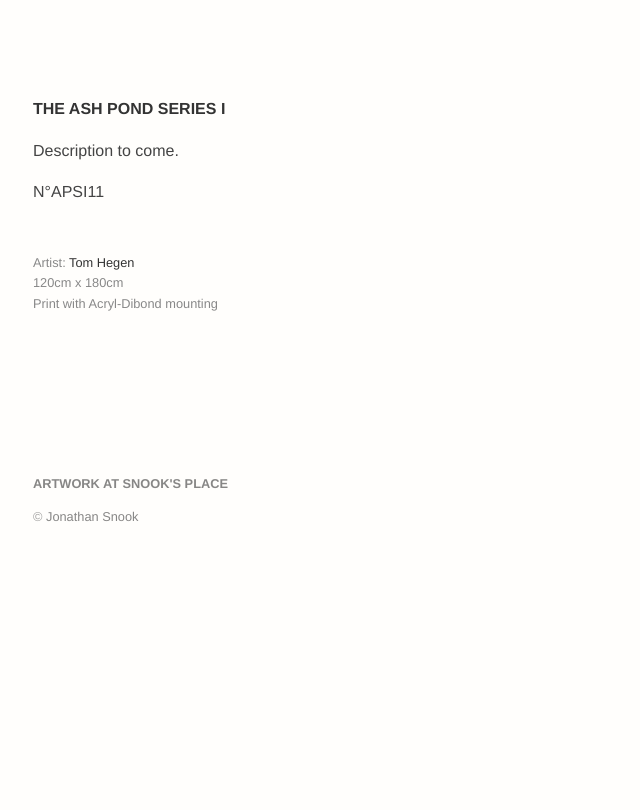
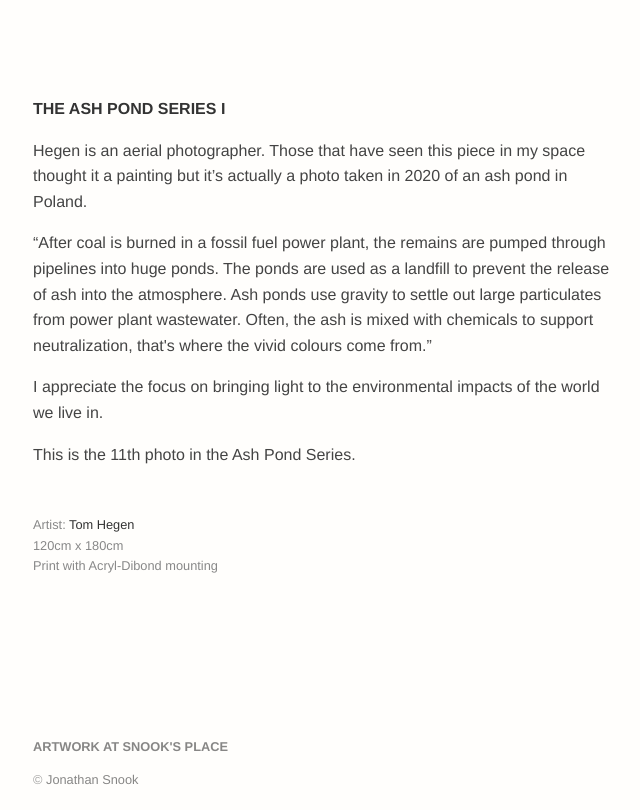
Before and after one commit to snookca/artwork, an Eleventy site: page piece/ashpond.md in a window 1280 px wide. Shown: the part 920-1730 px from the top of the page, without its empty margins (17-657 px from the left). Before the commit the page ends 1468 px from the top, so only its background shows below. Built offline with nearby package versions, Linux system fonts and the light colour scheme; Eleventy itself is replaced by a stand-in of ours; files that its build step writes are made by us from their sources.

Commit message:
more descriptions

```diff
--- a/piece/ashpond.md
+++ b/piece/ashpond.md
@@ -13,6 +13,10 @@ composition: Print with Acryl-Dibond mounting
 date: 2023-09-14
 ---
 
-Description to come.
+Hegen is an aerial photographer. Those that have seen this piece in my space thought it a painting but it’s actually a photo taken in 2020 of an ash pond in Poland.
 
-N°APSI11
+“After coal is burned in a fossil fuel power plant, the remains are pumped through pipelines into huge ponds. The ponds are used as a landfill to prevent the release of ash into the atmosphere. Ash ponds use gravity to settle out large particulates from power plant wastewater. Often, the ash is mixed with chemicals to support neutralization, that's where the vivid colours come from.”
+
+I appreciate the focus on bringing light to the environmental impacts of the world we live in.
+
+This is the 11th photo in the Ash Pond Series.
--- a/piece/castro.md
+++ b/piece/castro.md
@@ -13,4 +13,4 @@ composition: Oil on panel
 date: 2023-09-14
 ---
 
-Description to come.
+I saw the painting posted on Reddit and liked it so much, I tracked it down and bought it. While not intentional, I like that it’s of San Francisco—even if it’s an area of town I never spent much time in.
--- a/piece/diehard.md
+++ b/piece/diehard.md
@@ -13,4 +13,4 @@ composition: Screen print
 date: 2023-09-14
 ---
 
-Description to come.
+I’m a big fan of Die Hard, having seen the move countless times as a teenager working at a movie theatre. It’s become a yearly watch at Christmas for me. When I saw this poster become available for sale, I had to get it. I like the Japanese styling and the barrel of the gun turning into the tower.
```
